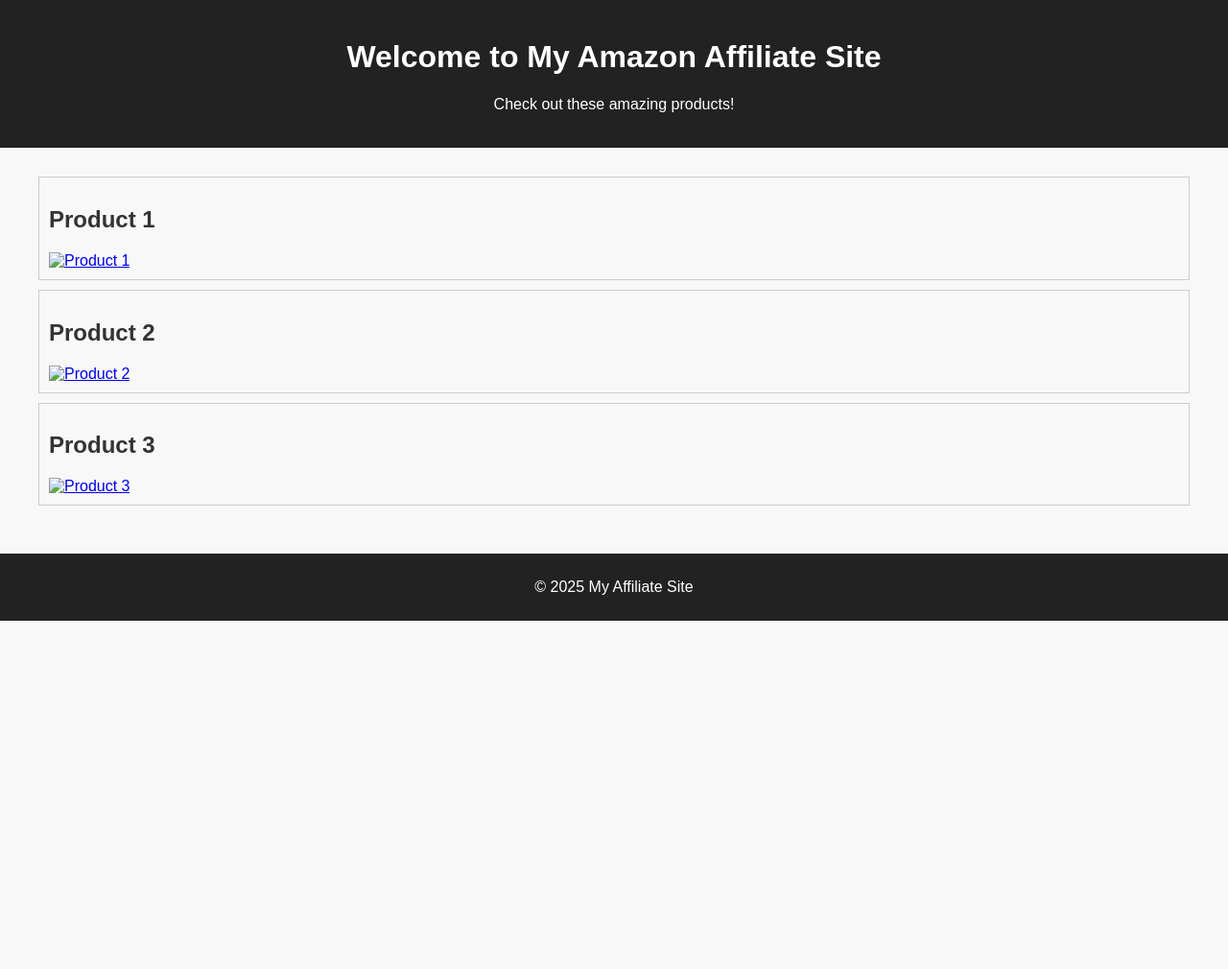
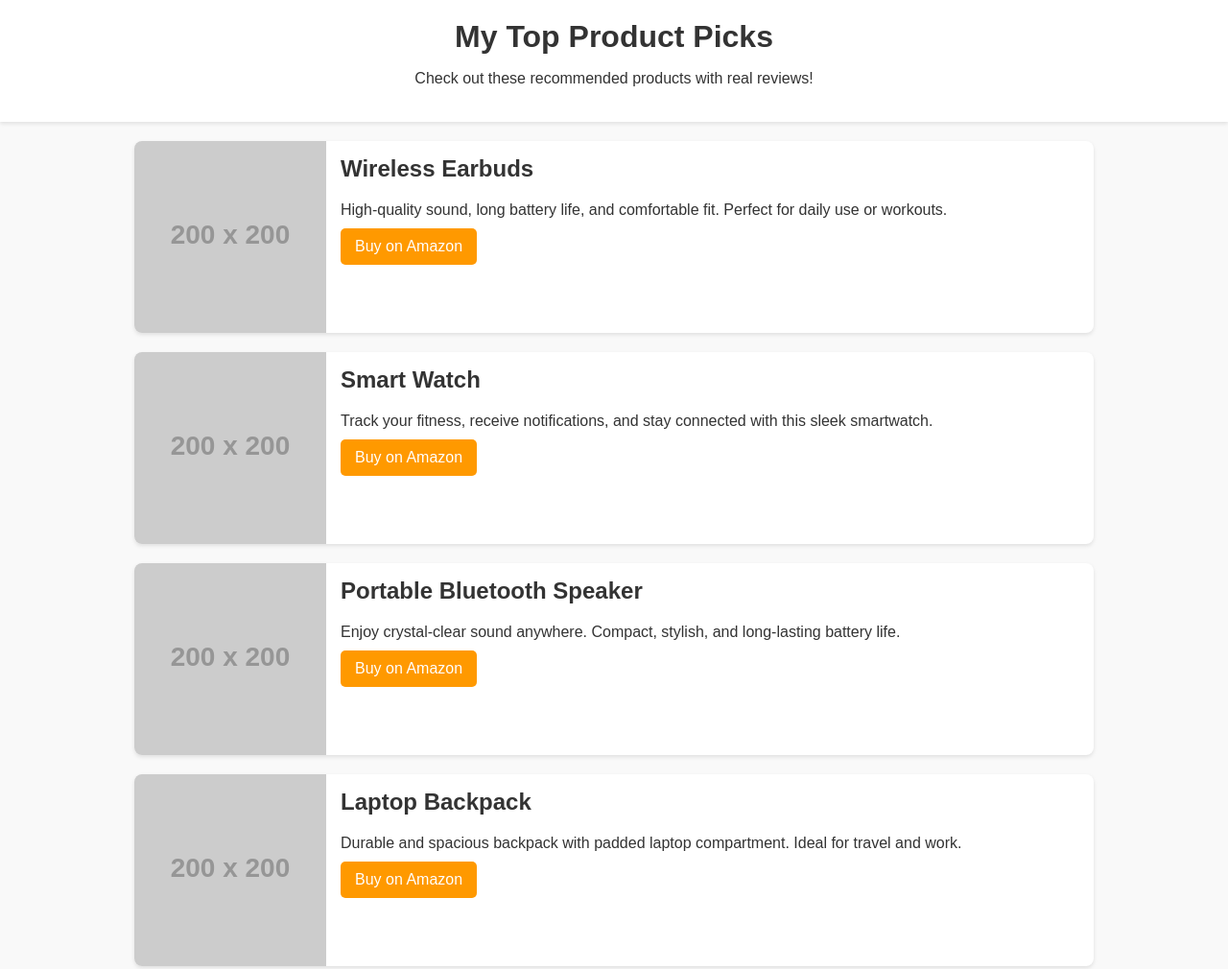
Before and after one commit to Martha52-dev/amazon-affiliate-site, a plain HTML site: page index.html in a window 1280 px wide. Shown: the top 1010 px of the page at 96% size. Before the commit the page ends 800 px from the top, so only its background shows below. Drawn offline with Linux system fonts and the light colour scheme; placeholder pictures from the web are drawn by us.

Commit message:
Add files via upload

```diff
--- a/index.html
+++ b/index.html
@@ -1,46 +1,125 @@
-
 <!DOCTYPE html>
 <html lang="en">
 <head>
   <meta charset="UTF-8">
   <meta name="viewport" content="width=device-width, initial-scale=1.0">
-    <title>My Amazon Affiliate Site</title>
+  <title>My Product Recommendations</title>
   <style>
-        body { font-family: Arial, sans-serif; margin: 0; padding: 0; background-color: #f8f8f8; color: #333; }
-        header { background-color: #222; color: #fff; padding: 20px; text-align: center; }
-        .container { padding: 20px; max-width: 1200px; margin: auto; }
-        .product { border: 1px solid #ccc; padding: 10px; margin: 10px 0; }
-        .product img { max-width: 100%; }
-        footer { background-color: #222; color: #fff; text-align: center; padding: 10px; margin-top: 20px; }
+    body {
+      font-family: Arial, sans-serif;
+      background-color: #f9f9f9;
+      margin: 0;
+      padding: 0;
+      color: #333;
+    }
+    header {
+      text-align: center;
+      padding: 20px;
+      background-color: #fff;
+      box-shadow: 0 2px 4px rgba(0,0,0,0.1);
+    }
+    h1 {
+      margin: 0;
+      font-size: 2em;
+    }
+    .container {
+      max-width: 1000px;
+      margin: 20px auto;
+      padding: 0 20px;
+    }
+    .product {
+      display: flex;
+      background-color: #fff;
+      margin-bottom: 20px;
+      border-radius: 8px;
+      overflow: hidden;
+      box-shadow: 0 2px 4px rgba(0,0,0,0.1);
+    }
+    .product img {
+      width: 200px;
+      height: 200px;
+      object-fit: cover;
+    }
+    .product-info {
+      padding: 15px;
+    }
+    .product-info h2 {
+      margin-top: 0;
+    }
+    .product-info p {
+      margin: 10px 0;
+    }
+    .product-info a {
+      display: inline-block;
+      padding: 10px 15px;
+      background-color: #ff9900;
+      color: #fff;
+      text-decoration: none;
+      border-radius: 5px;
+    }
+    footer {
+      text-align: center;
+      padding: 20px;
+      font-size: 0.9em;
+      background-color: #fff;
+      box-shadow: 0 -2px 4px rgba(0,0,0,0.1);
+    }
   </style>
 </head>
 <body>
   <header>
-        <h1>Welcome to My Amazon Affiliate Site</h1>
-        <p>Check out these amazing products!</p>
+    <h1>My Top Product Picks</h1>
+    <p>Check out these recommended products with real reviews!</p>
   </header>
+
   <div class="container">
     <div class="product">
-            <h2>Product 1</h2>
-            <a href="YOUR-AMAZON-LINK" target="_blank">
-                <img src="images/product1.jpg" alt="Product 1">
-            </a>
-        </div>
-        <div class="product">
-            <h2>Product 2</h2>
-            <a href="YOUR-AMAZON-LINK" target="_blank">
-                <img src="images/product2.jpg" alt="Product 2">
-            </a>
-        </div>
-        <div class="product">
-            <h2>Product 3</h2>
-            <a href="YOUR-AMAZON-LINK" target="_blank">
-                <img src="images/product3.jpg" alt="Product 3">
-            </a>
+      <img src="https://via.placeholder.com/200" alt="Wireless Earbuds">
+      <div class="product-info">
+        <h2>Wireless Earbuds</h2>
+        <p>High-quality sound, long battery life, and comfortable fit. Perfect for daily use or workouts.</p>
+        <a href="https://martha52-dev.github.io/amazon-affiliate-site/" target="_blank">Buy on Amazon</a>
       </div>
     </div>
+
+    <div class="product">
+      <img src="https://via.placeholder.com/200" alt="Smart Watch">
+      <div class="product-info">
+        <h2>Smart Watch</h2>
+        <p>Track your fitness, receive notifications, and stay connected with this sleek smartwatch.</p>
+        <a href="https://martha52-dev.github.io/amazon-affiliate-site/" target="_blank">Buy on Amazon</a>
+      </div>
+    </div>
+
+    <div class="product">
+      <img src="https://via.placeholder.com/200" alt="Portable Bluetooth Speaker">
+      <div class="product-info">
+        <h2>Portable Bluetooth Speaker</h2>
+        <p>Enjoy crystal-clear sound anywhere. Compact, stylish, and long-lasting battery life.</p>
+        <a href="https://martha52-dev.github.io/amazon-affiliate-site/" target="_blank">Buy on Amazon</a>
+      </div>
+    </div>
+
+    <div class="product">
+      <img src="https://via.placeholder.com/200" alt="Laptop Backpack">
+      <div class="product-info">
+        <h2>Laptop Backpack</h2>
+        <p>Durable and spacious backpack with padded laptop compartment. Ideal for travel and work.</p>
+        <a href="https://martha52-dev.github.io/amazon-affiliate-site/" target="_blank">Buy on Amazon</a>
+      </div>
+    </div>
+
+    <div class="product">
+      <img src="https://via.placeholder.com/200" alt="LED Desk Lamp">
+      <div class="product-info">
+        <h2>LED Desk Lamp</h2>
+        <p>Adjustable brightness, sleek design, and energy-efficient lighting for your workspace.</p>
+        <a href="https://martha52-dev.github.io/amazon-affiliate-site/" target="_blank">Buy on Amazon</a>
+      </div>
+    </div>
+  </div>
+
   <footer>
-        <p>&copy; 2025 My Affiliate Site</p>
+    <p>Disclaimer: This site contains Amazon affiliate links. We may earn a commission from qualifying purchases.</p>
   </footer>
 </body>
-</html>
```
Lines whose indentation alone changed are shown as unchanged.
